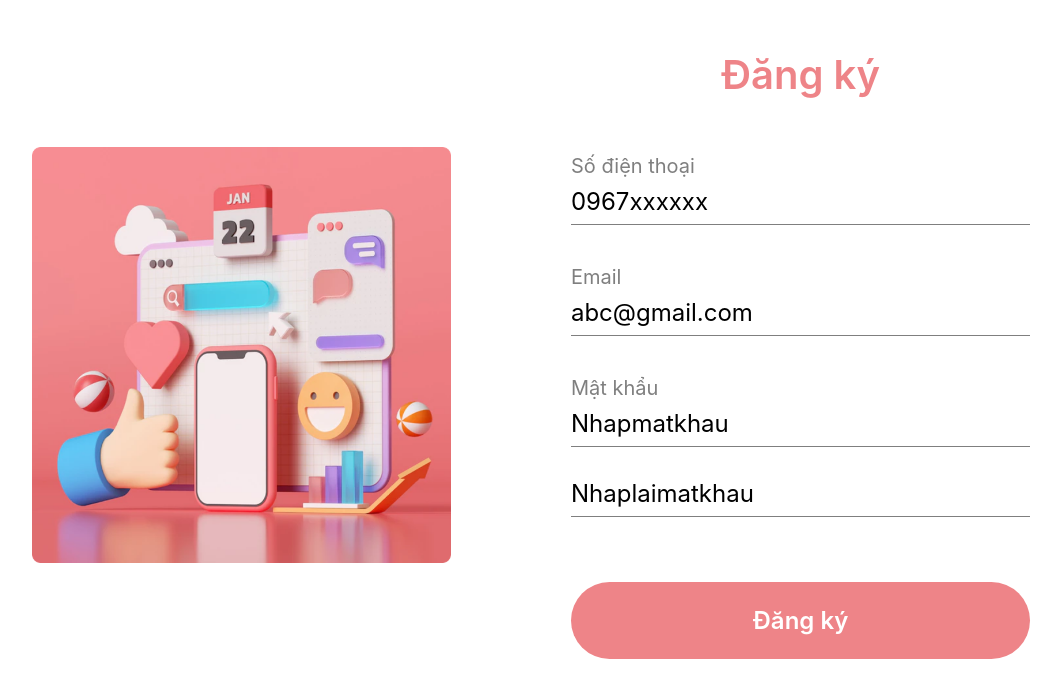
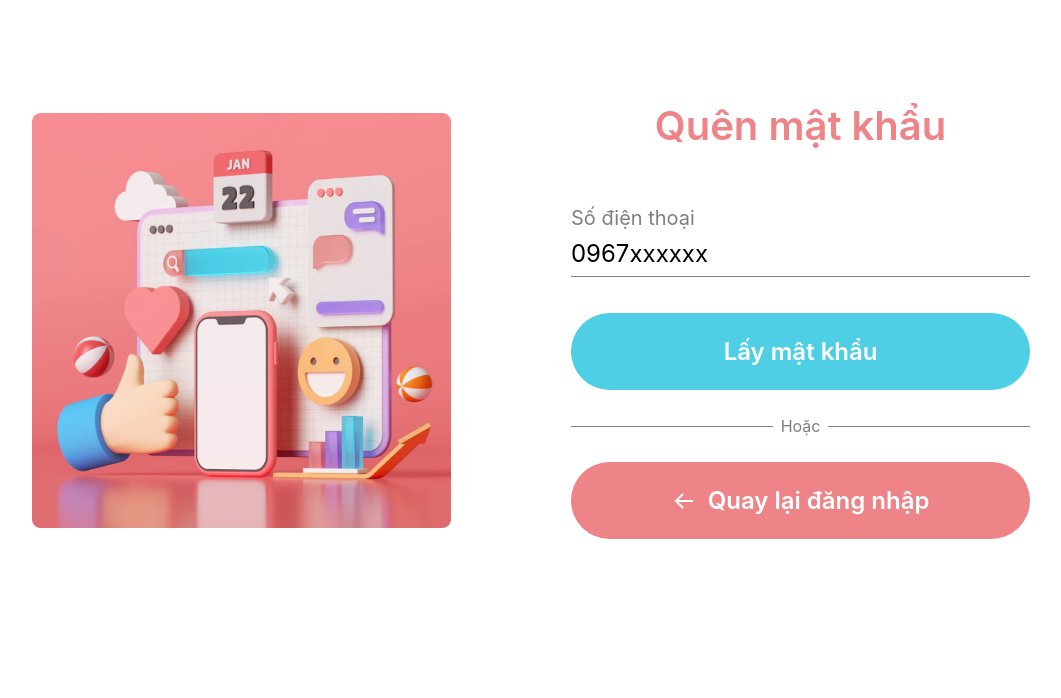
Before and after one commit to LeHaGiaBao/Salt-Phone, a React (Create React App) app in the folder end-user/: page / in a window 1280 px wide. Shown: the top 698 px of the page, without its empty margins (109-1170 px from the left). Built offline with nearby package versions, Linux system fonts and the light colour scheme.

Commit message:
RecoverPassword

```diff
--- a/end-user/src/App.jsx
+++ b/end-user/src/App.jsx
@@ -4,14 +4,14 @@ import './assets/css/base.css'
 import './assets/css/grid.css'
 import './assets/css/style.css'
 import './assets/css/responsive.css'
-import SignUpForm from './components/SignUpForm'
+import RecoverPassword from './components/RecoverPassword'
 
 
 function App() {
 	return (
 		<div>
 			<div>
-				<SignUpForm />
+				<RecoverPassword />
 			</div>
 		</div>
 	)
--- a/end-user/src/assets/css/base.css
+++ b/end-user/src/assets/css/base.css
@@ -46,6 +46,9 @@
 }
 
 
+.color-grey {
+    color: var(--gray-text-color);
+}
 
 .bg-color-primary {
     background-color: var(--primary-color);
--- a/end-user/src/assets/css/style.css
+++ b/end-user/src/assets/css/style.css
@@ -115,3 +115,14 @@ input.input-box, textarea {
 .signIn-form_google-icon {
     margin-right: 16px;
 }
+
+.back-to-sign-in {
+    display: flex;
+    justify-content: center;
+    align-items: center;
+}
+
+.arrowback-icon {
+    line-height: 32px;
+    padding-right: 12px;
+}
--- /dev/null
+++ b/end-user/src/components/RecoverPassword.jsx
@@ -0,0 +1,44 @@
+import React from 'react'
+import Form from '../assets/image/Form.png'
+import {BiArrowBack} from 'react-icons/bi'
+
+function SignInForm() {
+	return (
+		<div className="screen">
+			<div className="container m-t-8">
+				<div className="signIn-img">
+					<img src={Form} alt="" />
+				</div>
+
+				<div className="signIn-form">
+					{/* Tiêu đề */}
+					<h2 className="signIn-form_title">Quên mật khẩu</h2>
+
+					{/* Điền thông tin */}
+					<form action="" className='p-t-12'>
+						<div className="label-input">
+							<label htmlFor="">Số điện thoại</label><br/>
+							<input type="text" name="" id="" placeholder='0967xxxxxx'className='p-t-16px input-box p-b-8px'/>
+							<div className="label-input_line"></div>
+						</div>
+					</form>
+
+					<button className="sign-in-btn bg-color-blue-color m-t-8">Lấy mật khẩu</button> <br/>
+
+					<div className="signIn-form_or m-t-24px">
+						<div className='signIn-form_or_line'></div>
+						<p className="signIn-form_or_text">Hoặc</p>
+						<div className='signIn-form_or_line'></div>
+					</div>
+
+					<button className="back-to-sign-in sign-in-btn bg-color-primary m-t-24px">
+                        <div className='arrowback-icon'><BiArrowBack /></div>
+                        <p className="">Quay lại đăng nhập</p>
+                    </button>
+				</div>
+			</div>
+		</div>
+	)
+}
+
+export default SignInForm
```
